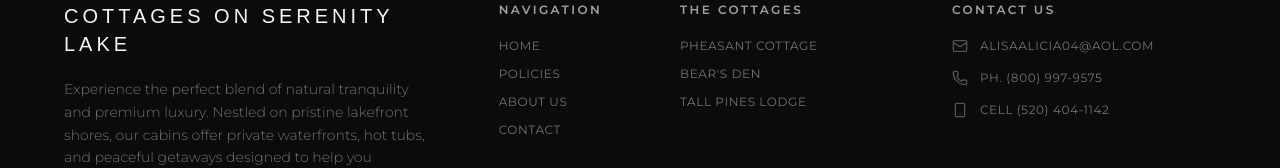
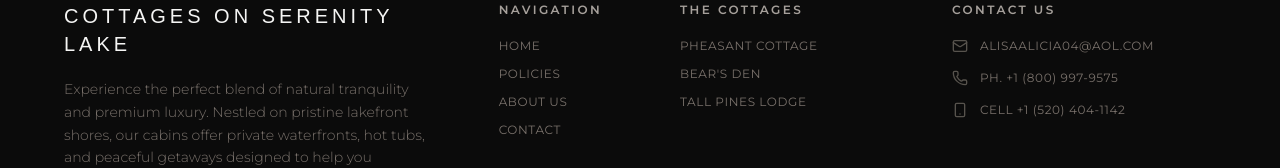
Before and after one commit to deepakbareth/cottagesonserenitylake-v1, a React (Vite) app: page / in a window 1280 px wide. Shown: the part 4741-4909 px from the top of the page. Built offline with nearby package versions, Linux system fonts and the light colour scheme; a web font is replaced by a local one.

Commit message:
number with +1

```diff
--- a/src/layout/Footer.jsx
+++ b/src/layout/Footer.jsx
@@ -73,19 +73,19 @@ export default function Footer() {
             <li className="flex items-center gap-3">
               <Phone className="w-4 h-4 text-stone-600 shrink-0" />
               <a
-                href="tel:(800)997-9575"
+                href="tel:+1(800)997-9575"
                 className="hover:text-white transition-colors duration-300 block"
               >
-                PH. (800) 997-9575
+                PH. +1 (800) 997-9575
               </a>
             </li>
             <li className="flex items-center gap-3">
               <Smartphone className="w-4 h-4 text-stone-600 shrink-0" />
               <a
-                href="tel:(520)404-1142"
+                href="tel:+1(520)404-1142"
                 className="hover:text-white transition-colors duration-300 block"
               >
-                CELL (520) 404-1142
+                CELL +1 (520) 404-1142
               </a>
             </li>
           </ul>
--- a/src/layout/Navbar.jsx
+++ b/src/layout/Navbar.jsx
@@ -111,7 +111,7 @@ export default function Navbar() {
                         <Mail className={`w-4 h-4 md:w-5 md:h-5 transition-transform group-hover:scale-105 ${scrolled ? 'text-stone-900' : 'text-white'}`} />
                     </a>
                     <a
-                        href="tel:(800) 997-9575"
+                        href="tel:+1 (800) 997-9575"
                         className={`flex items-center justify-center p-2 md:p-2.5 rounded-full border transition-all duration-300 group ${scrolled
                             ? 'bg-stone-900/10 hover:bg-stone-900/20 border-stone-900/20 text-stone-900'
                             : 'bg-white/10 backdrop-blur-sm hover:bg-white/20 border-white/10 text-white'
```
Lines whose indentation alone changed are shown as unchanged.
